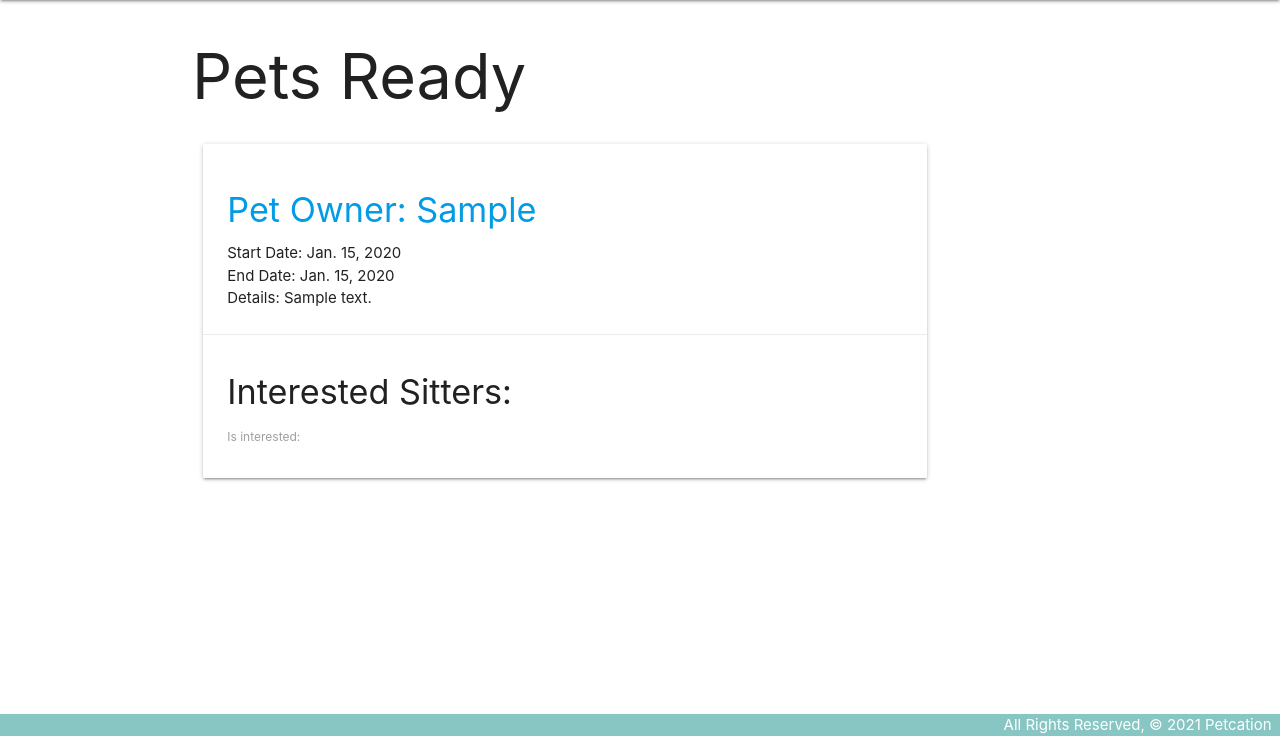
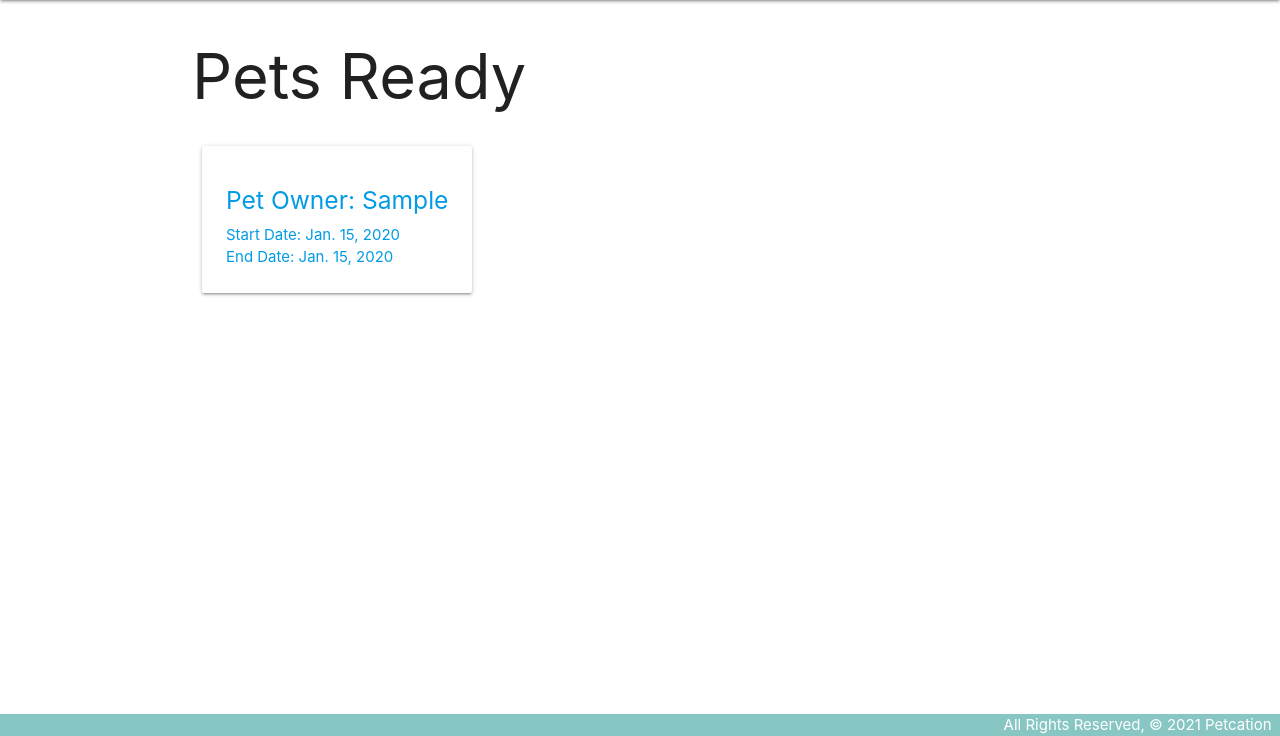
Before and after one commit to beccaawhite/petcation, a Django app: page /posts/ in a window 1280 px wide. Shown: the part 64-800 px from the top of the page. Run offline with Django 3.2, Linux system fonts and the light colour scheme; tables that the repository leaves empty hold one stand-in row (values such as "Sample post"); some web fonts are replaced.

Commit message:
create a post details page and fix layout of cards on post index

```diff
--- a/main_app/forms.py
+++ b/main_app/forms.py
@@ -1,6 +1,8 @@
 from django.forms import ModelForm
 from django import forms
 from .models import Pet, Post, ShowInterest
+
+IS_INTERESTED = ['Yes', 'No']
 
 class PetForm(ModelForm):
   class Meta:
@@ -13,11 +15,18 @@ class PostingForm(ModelForm):
     fields = ['start_date', 'end_date','details']
 
 class ShowInterestForm(forms.ModelForm):
-  is_interested = forms.BooleanField()
+  # is_interested = forms.MultipleChoiceField(
+  #   required=False,
+  #   widget=forms.CheckboxSelectMultiple,
+  #   choices=IS_INTERESTED,
+  # )
+
+  is_interested = forms.BooleanField(required=False)
+
   class Meta:
     model = ShowInterest
     fields = ['is_interested']
 
   def __init__(self, *args, **kwargs):
         super(ShowInterestForm, self).__init__(*args, **kwargs)
-        self.fields['is_interested'].widget = forms.CheckboxSelectMultiple()
+        self.fields['is_interested'].widget = forms.CheckboxInput()
--- a/main_app/static/css/style.css
+++ b/main_app/static/css/style.css
@@ -48,3 +48,14 @@ nav {
 }
 
 /* Style Owner Profile Page */
+
+
+/* Style Petcations */
+.flex-display {
+    display: flex;
+    flex-wrap: wrap;
+}
+
+.petcation-card {
+    margin: 10px;
+}
--- a/main_app/templates/posts/index.html
+++ b/main_app/templates/posts/index.html
@@ -3,37 +3,24 @@
 
 <main class="container">
   <h1>Pets Ready</h1>
+  <div class="flex-display">
   {% for post in posts %}
-    <div class="row">
-      <div class="col s12 m10">
-        <div class="card">
+    <a href="{% url 'posts_detail' post.id %}">
+      <div class="card petcation-card">
         <div class="card-content">
           <span class="card-title">
-              <a href="{% url 'owners_detail' post.owner.id %}">
-                <h4>
+              <h5 class="center-align">
                 Pet Owner: {{ post.owner }}
-                </h4>
-              </a>
+              </h5>
           </span>
           <p>Start Date: {{ post.start_date }}</p>
           <p>End Date: {{ post.end_date }}</p>
-              <p>Details: {{ post.details }}</p>
-          </div>
-          <div class="card-action">
-            <h4>Interested Sitters:</h4>
-            <!-- Leaving the action empty makes the form post to the same url used to display it -->
-            <form action="" method="post">
-            <!-- Django requires the following for security purposes -->
-              {% csrf_token %}
-              {{ show_interest_form }}
-              <input type="checkbox" value="I'm Interested!" name="interested">
-            </form>
-
         </div>
       </div>
+    </a>
+    {% endfor %}
   </div>
-    </div>
-    {% endfor %}
+
 </main>
 
 {% endblock %}
--- a/main_app/urls.py
+++ b/main_app/urls.py
@@ -28,5 +28,6 @@ urlpatterns = [
     path('owners/<int:owner_id>/add_photo/', views.add_photo, name='add_photo'),
     path('sitters/<int:sitter_id>/add_sitter_photo/', views.add_sitter_photo, name='add_sitter_photo'),
     path('posts/', views.posts_index, name='index'),
+    path('posts/<int:post_id>/', views.posts_detail, name='posts_detail'),
     path('posts/<int:post_id>/show_interest/', views.show_interest, name='show_interest'),
 ]
--- a/main_app/views.py
+++ b/main_app/views.py
@@ -196,10 +196,16 @@ def add_posting(request, owner_id):
 # pots list
 def posts_index(request):
   posts = Post.objects.all()
-  show_interest_form = ShowInterestForm()
   return render(request, 'posts/index.html', {
     'posts': posts,
-    'show_interest_form': show_interest_form,
+  })
+
+def posts_detail(request, post_id):
+  post = Post.objects.get(id=post_id)
+  show_interest_form = ShowInterestForm()
+  return render(request, 'posts/detail.html', {
+    'post': post,
+    'show_interest_form': show_interest_form
   })
 
 def show_interest(request):
@@ -213,4 +219,4 @@ def show_interest(request):
     # show_interest.sitter_id = sitter_id
     # show_interest.save()
 
-  return render(request, 'posts/index.html', context)
+  return render(request, 'posts/detail.html', context)
```
Also changed, not shown: main_app/templates/posts/detail.html (added, +38 -0 lines), main_app/migrations/0001_initial.py, main_app/migrations/0002_auto_20210406_1321.py (deleted), main_app/migrations/0003_sitter_is_interested.py (deleted), main_app/migrations/0004_remove_sitter_is_interested.py (deleted), main_app/migrations/0004_sitterphoto.py (deleted). Lines whose indentation alone changed are shown as unchanged.
